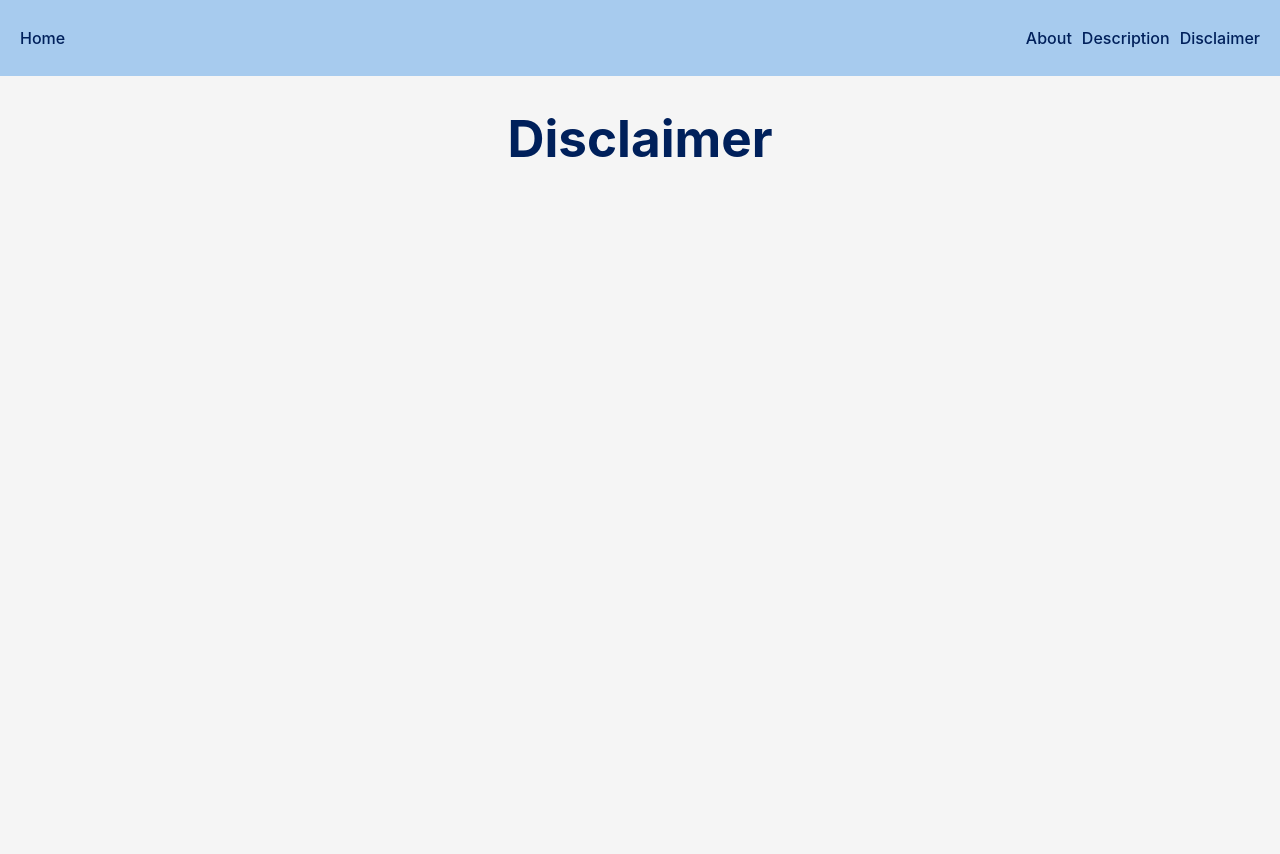
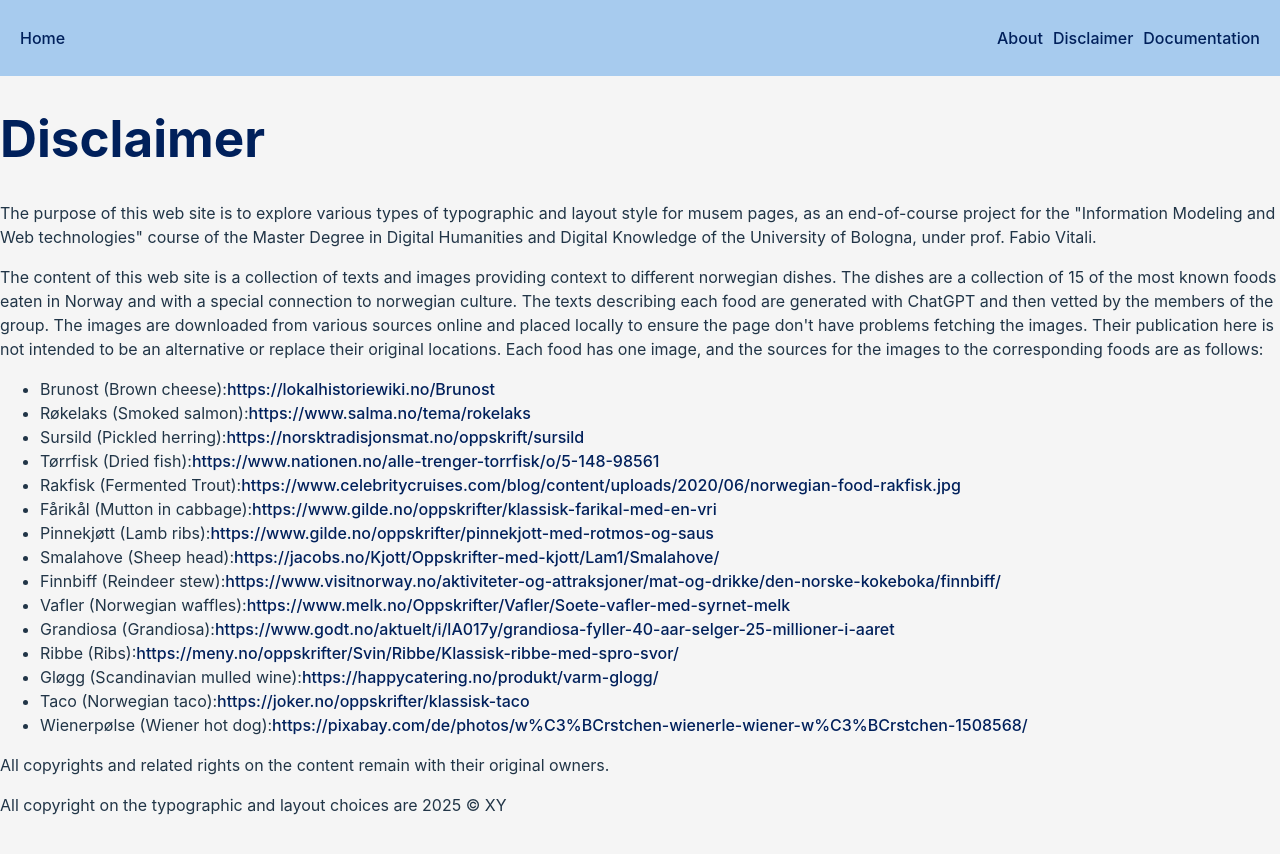
Before and after one commit to heiken1108/Info-Modelling-project, a React (Vite) app in the folder norwegian-cuisine/: page /disclaimer in a window 1280 px wide. Shown: the top 854 px of the page. Built offline with nearby package versions, Linux system fonts and the light colour scheme.

Commit message:
Finished branch

```diff
--- a/norwegian-cuisine/src/App.tsx
+++ b/norwegian-cuisine/src/App.tsx
@@ -1,13 +1,13 @@
 import './App.css';
 import { BrowserRouter as Router, Route, Routes } from 'react-router-dom';
 import AboutPage from './pages/AboutPage';
-import DescriptionPage from './pages/DescriptionPage';
 import DisclaimerPage from './pages/DisclaimerPage';
 import Header from './components/Header/Header';
 import NarrativePage from './pages/NarrativePage';
 import CoverPage from './pages/CoverPage';
 import ChapterPage from './pages/ChapterPage';
 import ItemPage from './pages/ItemPage';
+import DocumentationPage from './pages/DocumentationPage';
 
 function App() {
 	return (
@@ -30,8 +30,11 @@ function App() {
 					/>
 					<Route path="/chapter" element={<ChapterPage />} />
 					<Route path="/about" element={<AboutPage />} />
-					<Route path="/description" element={<DescriptionPage />} />
 					<Route path="/disclaimer" element={<DisclaimerPage />} />
+					<Route
+						path="/documentation"
+						element={<DocumentationPage />}
+					/>
 				</Routes>
 			</main>
 		</Router>
--- a/norwegian-cuisine/src/components/Header/Header.tsx
+++ b/norwegian-cuisine/src/components/Header/Header.tsx
@@ -12,10 +12,10 @@ function Header() {
 						<a href="/about">About</a>
 					</li>
 					<li>
-						<a href="/description">Description</a>
+						<a href="/disclaimer">Disclaimer</a>
 					</li>
 					<li>
-						<a href="/disclaimer">Disclaimer</a>
+						<a href="/documentation">Documentation</a>
 					</li>
 				</ul>
 			</nav>
--- a/norwegian-cuisine/src/pages/AboutPage.tsx
+++ b/norwegian-cuisine/src/pages/AboutPage.tsx
@@ -2,8 +2,36 @@ function AboutPage() {
 	return (
 		<>
 			<div>
-				<h1>About</h1>
-				<p>This is a page about Norwegian cuisine.</p>
+				<h1>About group "Grandiosa"</h1>
+				<p>
+					This group consists of two members, Elena Willmann and Håkon
+					Hoelsæter. They are both Computer Science-students from
+					Norway, currently on exchange in Bologna. In Norway, they
+					study at the Norwegian University of Science and Technology
+					- NTNU. They are both in their fourth year of study. Håkon
+					is 22 years old and is from the capital, Oslo, while Elena
+					is 23 years old and is from Asker, a city just outside of
+					Oslo.
+				</p>
+				<p>
+					For the project, the seperation of work is mostly divided at
+					the border between frontend and backend. However, there is a
+					little overlap. The contributions are as follows:
+				</p>
+				<ul>
+					<li>
+						Elena Willmann: <br />
+						<ul>
+							<li>Noe 1</li>
+							<li>Noe 2</li>
+						</ul>
+						Håkon Hoelsæter: <br />
+						<ul>
+							<li>Noe 3</li>
+							<li>Noe 4</li>
+						</ul>
+					</li>
+				</ul>
 			</div>
 		</>
 	);
--- a/norwegian-cuisine/src/pages/ChapterPage.tsx
+++ b/norwegian-cuisine/src/pages/ChapterPage.tsx
@@ -1,5 +1,5 @@
 import { useEffect, useState } from 'react';
-import { useNavigate, useParams } from 'react-router-dom';
+import { useParams } from 'react-router-dom';
 import { Chapter } from '../lib/types';
 import ChapterButtons from '../components/NavigationButtons/ChapterButtons';
 import ItemButtons from '../components/NavigationButtons/ItemButtons';
--- a/norwegian-cuisine/src/pages/DescriptionPage.tsx
+++ /dev/null
@@ -1,11 +0,0 @@
-function DescriptionPage() {
-	return (
-		<>
-			<div>
-				<h1>Description</h1>
-			</div>
-		</>
-	);
-}
-
-export default DescriptionPage;
--- a/norwegian-cuisine/src/pages/DisclaimerPage.tsx
+++ b/norwegian-cuisine/src/pages/DisclaimerPage.tsx
@@ -3,6 +3,129 @@ function DisclaimerPage() {
 		<>
 			<div>
 				<h1>Disclaimer</h1>
+				<p>
+					The purpose of this web site is to explore various types of
+					typographic and layout style for musem pages, as an
+					end-of-course project for the "Information Modeling and Web
+					technologies" course of the Master Degree in Digital
+					Humanities and Digital Knowledge of the University of
+					Bologna, under prof. Fabio Vitali.
+				</p>
+				<p>
+					The content of this web site is a collection of texts and
+					images providing context to different norwegian dishes. The
+					dishes are a collection of 15 of the most known foods eaten
+					in Norway and with a special connection to norwegian
+					culture. The texts describing each food are generated with
+					ChatGPT and then vetted by the members of the group. The
+					images are downloaded from various sources online and placed
+					locally to ensure the page don't have problems fetching the
+					images. Their publication here is not intended to be an
+					alternative or replace their original locations. Each food
+					has one image, and the sources for the images to the
+					corresponding foods are as follows:
+				</p>
+				<ul>
+					{/* TODO: Endre til å fetch fra databasen istedet */}
+					<li>
+						Brunost (Brown cheese):
+						<a href="https://lokalhistoriewiki.no/Brunost">
+							https://lokalhistoriewiki.no/Brunost
+						</a>
+					</li>
+					<li>
+						Røkelaks (Smoked salmon):
+						<a href="https://www.salma.no/tema/rokelaks">
+							https://www.salma.no/tema/rokelaks
+						</a>
+					</li>
+					<li>
+						Sursild (Pickled herring):
+						<a href="https://norsktradisjonsmat.no/oppskrift/sursild">
+							https://norsktradisjonsmat.no/oppskrift/sursild
+						</a>
+					</li>
+					<li>
+						Tørrfisk (Dried fish):
+						<a href="https://www.nationen.no/alle-trenger-torrfisk/o/5-148-98561">
+							https://www.nationen.no/alle-trenger-torrfisk/o/5-148-98561
+						</a>
+					</li>
+					<li>
+						Rakfisk (Fermented Trout):
+						<a href="https://www.celebritycruises.com/blog/content/uploads/2020/06/norwegian-food-rakfisk.jpg">
+							https://www.celebritycruises.com/blog/content/uploads/2020/06/norwegian-food-rakfisk.jpg
+						</a>
+					</li>
+					<li>
+						Fårikål (Mutton in cabbage):
+						<a href="https://www.gilde.no/oppskrifter/klassisk-farikal-med-en-vri">
+							https://www.gilde.no/oppskrifter/klassisk-farikal-med-en-vri
+						</a>
+					</li>
+					<li>
+						Pinnekjøtt (Lamb ribs):
+						<a href="https://www.gilde.no/oppskrifter/pinnekjott-med-rotmos-og-saus">
+							https://www.gilde.no/oppskrifter/pinnekjott-med-rotmos-og-saus
+						</a>
+					</li>
+					<li>
+						Smalahove (Sheep head):
+						<a href="https://jacobs.no/Kjott/Oppskrifter-med-kjott/Lam1/Smalahove/">
+							https://jacobs.no/Kjott/Oppskrifter-med-kjott/Lam1/Smalahove/
+						</a>
+					</li>
+					<li>
+						Finnbiff (Reindeer stew):
+						<a href="https://www.visitnorway.no/aktiviteter-og-attraksjoner/mat-og-drikke/den-norske-kokeboka/finnbiff/">
+							https://www.visitnorway.no/aktiviteter-og-attraksjoner/mat-og-drikke/den-norske-kokeboka/finnbiff/
+						</a>
+					</li>
+					<li>
+						Vafler (Norwegian waffles):
+						<a href="https://www.melk.no/Oppskrifter/Vafler/Soete-vafler-med-syrnet-melk">
+							https://www.melk.no/Oppskrifter/Vafler/Soete-vafler-med-syrnet-melk
+						</a>
+					</li>
+					<li>
+						Grandiosa (Grandiosa):
+						<a href="https://www.godt.no/aktuelt/i/lA017y/grandiosa-fyller-40-aar-selger-25-millioner-i-aaret">
+							https://www.godt.no/aktuelt/i/lA017y/grandiosa-fyller-40-aar-selger-25-millioner-i-aaret
+						</a>
+					</li>
+					<li>
+						Ribbe (Ribs):
+						<a href="https://meny.no/oppskrifter/Svin/Ribbe/Klassisk-ribbe-med-spro-svor/">
+							https://meny.no/oppskrifter/Svin/Ribbe/Klassisk-ribbe-med-spro-svor/
+						</a>
+					</li>
+					<li>
+						Gløgg (Scandinavian mulled wine):
+						<a href="https://happycatering.no/produkt/varm-glogg/">
+							https://happycatering.no/produkt/varm-glogg/
+						</a>
+					</li>
+					<li>
+						Taco (Norwegian taco):
+						<a href="https://joker.no/oppskrifter/klassisk-taco">
+							https://joker.no/oppskrifter/klassisk-taco
+						</a>
+					</li>
+					<li>
+						Wienerpølse (Wiener hot dog):
+						<a href="https://pixabay.com/de/photos/w%C3%BCrstchen-wienerle-wiener-w%C3%BCrstchen-1508568/">
+							https://pixabay.com/de/photos/w%C3%BCrstchen-wienerle-wiener-w%C3%BCrstchen-1508568/
+						</a>
+					</li>
+				</ul>
+				<p>
+					All copyrights and related rights on the content remain with
+					their original owners.
+				</p>
+				<p>
+					All copyright on the typographic and layout choices are 2025
+					© XY
+				</p>
 			</div>
 		</>
 	);
--- /dev/null
+++ b/norwegian-cuisine/src/pages/DocumentationPage.tsx
@@ -0,0 +1,72 @@
+function DocumentationPage() {
+	return (
+		<>
+			<div>
+				<h1>Documentation</h1>
+				<h2>Architecture</h2>
+				<h3>Frontend</h3>
+				<p>
+					The website is built using React with Typescript for the
+					Frontend. Each page has its own file, placed in a
+					pages-folder, and each page has its own styling-document,
+					placed in the styling-folder. Every file also share one
+					common css-file, in order to better alter the theme. Every
+					page also share a common header and footer, for visual
+					continuity. The header links back to the cover page, and to
+					each of the static About, Documentation and
+					Disclaimer-pages.
+				</p>
+				<h3>Backend</h3>
+				<p>
+					The backend is built using Node with Javascript. Due to the
+					scope being quite small, the API-endpoints are placed
+					directly inside the server-file. The backend uses MongoDB
+					for persistence, as it is fast, reliable and easy to use for
+					our purpose. The API has a few key endpoints. The first is
+					the endpoint to get a partiular narrative, by passing an ID.
+					The second is the endpoint to get a particular chapter
+					within a narrative. Here, the narrativeID plus the index of
+					the chapter in the list of chapters is passed. The server
+					fetches the relevant chapter. The third is the endpoint to
+					get a particular item. Here, the narrativeID, the index of
+					the chapter, and the ItemID is passed. While only the ItemID
+					is really necessary to get the correct Item, as it is stored
+					in its own collection, the API takes in the narrativeID and
+					the chapterindex to be able to return pointers to the
+					next/previous item and chapters. Pointers for the
+					next/previous item and chapters are also returned by the API
+					when you fetch a particular chapter. This design choice of
+					the API is to make the navigation in the frontend way
+					flexible and easy to implement.
+				</p>
+				<h3>Database</h3>
+				<p>
+					Within our MongoDB-database, we store two different
+					collections: Items and Narratives. In the Items-collection,
+					each cuisine is stored with a unique ID, a name (in
+					norwegian), a translation (to english), three different
+					introductory descriptions, three different average
+					difficulty descriptions and three different advanced
+					difficutly descriptions. Each item also has an imageUrl,
+					which is the source the image was downloaded from, and a
+					fileName, which is the local fiilename to fetch the image
+					directly from the local directory. In the
+					Narrative-collection, each narrative is stored with a unique
+					ID, a title, an introductory description, and a list of
+					chapters. Each of these chapters contain a title, an
+					introduction and a list of Item-Ids, which refer to the
+					different items stored in the Items-collection. The setup is
+					created like this to be able to easily add new narratives
+					and change narratives or single chapters with in a blink.
+				</p>
+
+				<h2>The design choices we have done are as follows:</h2>
+				<ul>
+					<li>Component 1: blablabla</li>
+				</ul>
+			</div>
+		</>
+	);
+}
+
+export default DocumentationPage;
```
